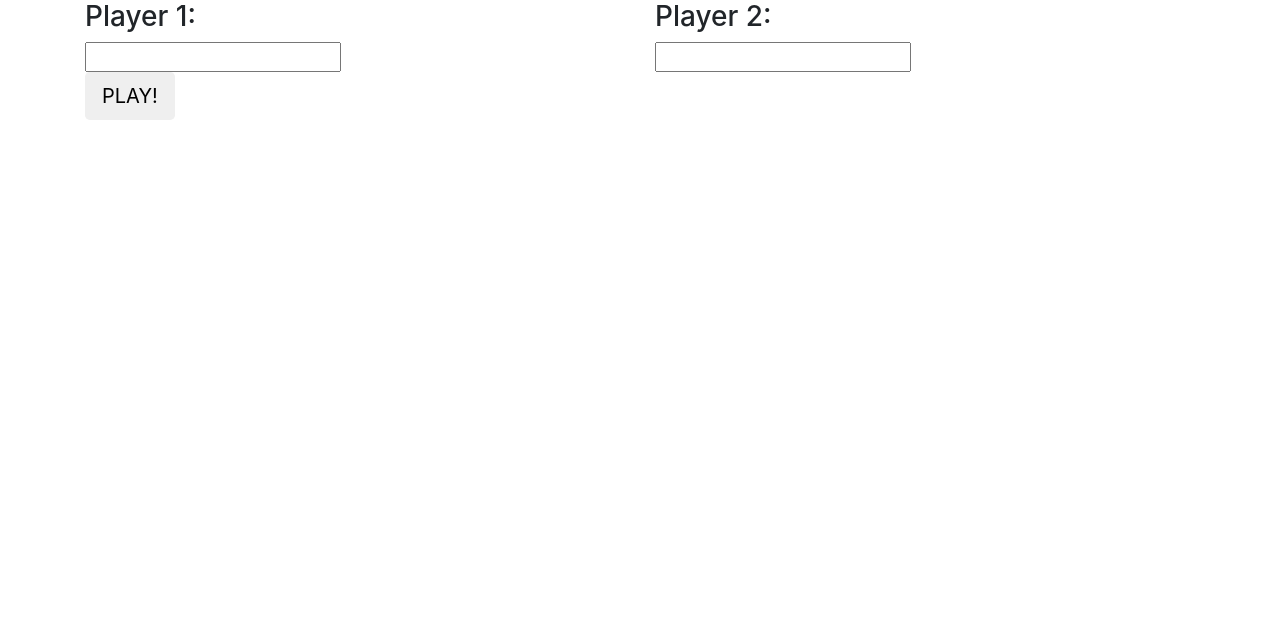
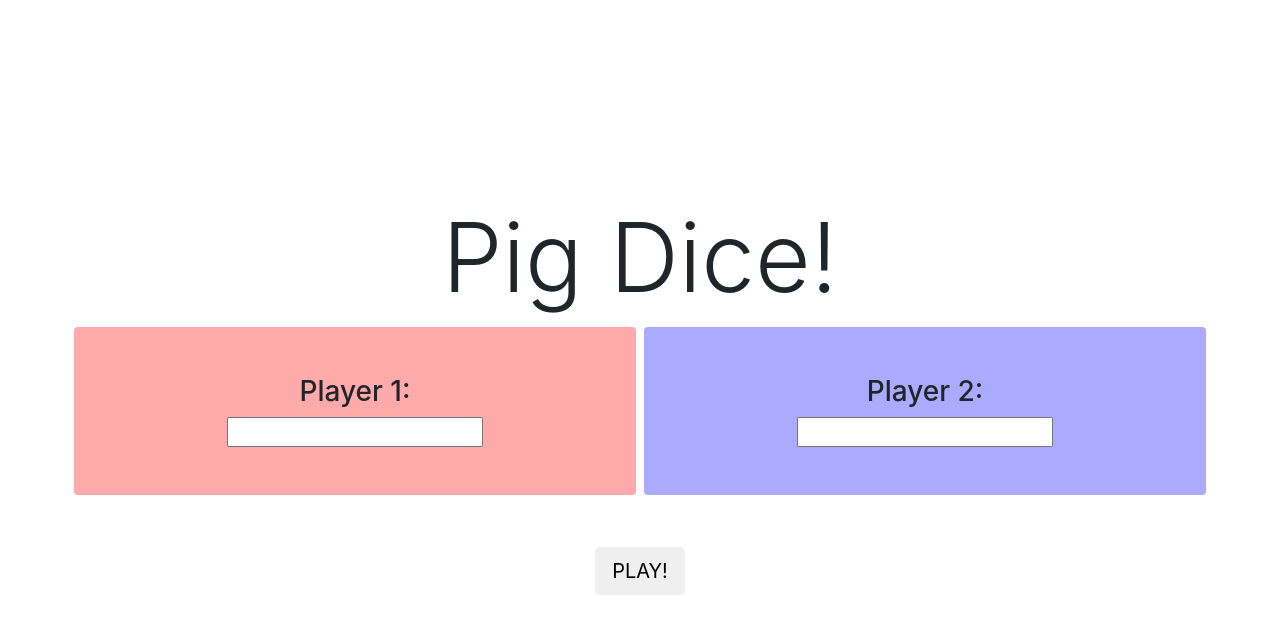
Before and after one commit to mpinaud/pig-dice-game, a plain HTML site: page index.html in a window 1280 px wide. Drawn offline with Linux system fonts and the light colour scheme.

Commit message:
add css styles

```diff
--- a/css/styles.css
+++ b/css/styles.css
@@ -1,5 +1,5 @@
 #player-info-div {
-
+  margin-top: 200px;
 }
 #gameplay-div {
   display: none;
@@ -7,3 +7,9 @@
 #victory-div {
   display: none;
 }
+.player-1-area {
+  background-color: #FAA;
+}
+.player-2-area {
+  background-color: #AAF;
+}
--- a/index.html
+++ b/index.html
@@ -9,28 +9,29 @@
     <title>Pig Dice</title>
   </head>
   <body>
-    <div class="container">
+    <div class="container text-center">
       <!-- name entry area to hide when game starts -->
       <div id="player-info-div">
+        <h1 class="display-1">Pig Dice!</h1>
         <div class="row">
-          <div class="col">
+          <div class="col player-1-area p-5 m-1 rounded">
             <h3>Player 1:</h3>
             <input id="player-1-name-input" type="text">
           </div>
-          <div class="col">
+          <div class="col player-2-area p-5 m-1 rounded">
             <h3>Player 2:</h3>
             <input id="player-2-name-input" type="text">
           </div>
         </div>
         <div class="row">
           <div class="col">
-            <button id="play-button" class="btn btn-lg" type="button">PLAY!</button>
+            <button id="play-button" class="btn btn-lg mt-5" type="button">PLAY!</button>
           </div>
         </div>
       </div>
       <!-- end start area -->
       <!-- shows when play is clicked -->
-      <div id="gameplay-div">
+      <div id="gameplay-div" class="mt-5">
         <div class="row">
           <div class="col-6">
             <h2><span id="player-1-name-span"></span></h2>
--- a/js/scripts.js
+++ b/js/scripts.js
@@ -65,8 +65,8 @@ $(function(){ // greater function
     coinToss(pigDice);
     var currPlayer = pigDice.turn;
     $('#current-player-span').text(pigDice[currPlayer].name);
-    $("#gameplay-div").show();
-    $("#player-info-div").hide();
+    $("#gameplay-div").slideDown();
+    $("#player-info-div").slideUp();
     $("#victory-div").hide();
   });
   $("button").click(function(){
```
